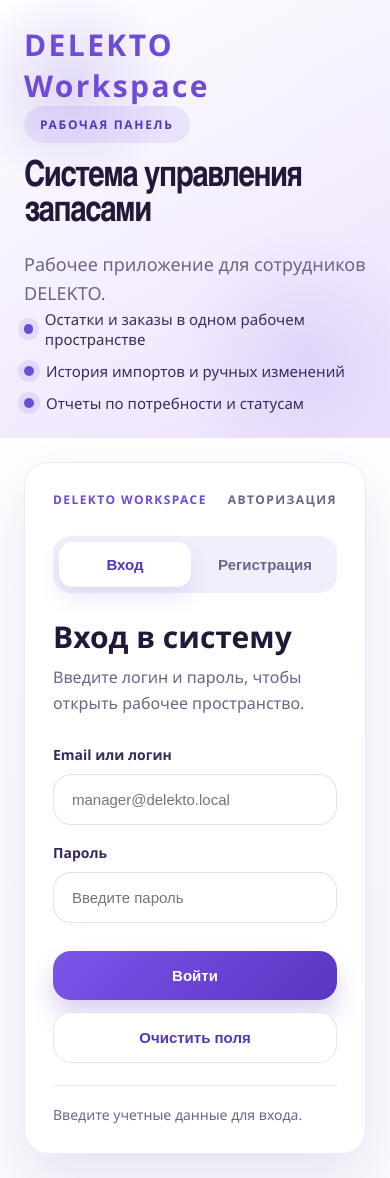
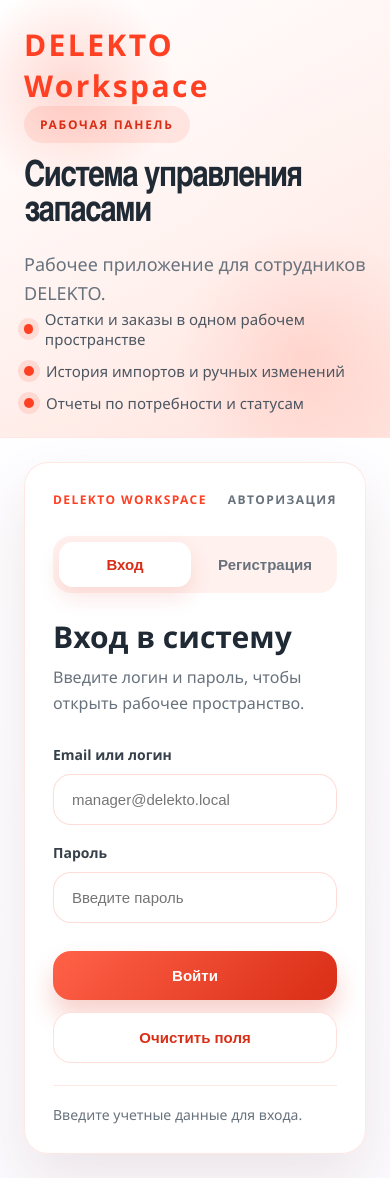
Before and after one commit to Aleksey8622/Analiz_RUM, a React (Vite) app: page /#/ in a window 390 px wide. Built offline with nearby package versions, Linux system fonts and the light colour scheme.

Commit message:
feat: apply DELEKTO theme and responsive loading states

```diff
--- /dev/null
+++ b/src/components/ui/DelektoLoader.css
@@ -0,0 +1,56 @@
+.delekto-loader {
+  display: grid;
+  justify-items: center;
+  gap: 10px;
+  color: var(--color-text-muted);
+}
+
+.delekto-loader--overlay {
+  position: fixed;
+  inset: 0;
+  z-index: 100;
+  place-content: center;
+  background: rgba(255, 255, 255, .82);
+  backdrop-filter: blur(5px);
+}
+
+.delekto-loader__letters { display: flex; gap: 5px; }
+.delekto-loader__letters span {
+  color: rgba(255, 64, 35, .28);
+  font-size: 25px;
+  font-weight: 900;
+  letter-spacing: .04em;
+  animation: delekto-letter 1.4s ease-in-out infinite;
+}
+
+.delekto-loader__label { font-size: 12px; font-weight: 700; }
+
+@keyframes delekto-letter {
+  0%, 45%, 100% { color: rgba(255, 64, 35, .28); transform: translateY(0); }
+  18% { color: var(--color-primary); transform: translateY(-7px); }
+}
+
+.dashboard-skeleton { display: grid; gap: 14px; padding: 2px; }
+.dashboard-skeleton__cards { display: grid; grid-template-columns: repeat(4, 1fr); gap: 10px; }
+.dashboard-skeleton__cards span,
+.dashboard-skeleton__toolbar,
+.dashboard-skeleton__table span {
+  overflow: hidden;
+  border-radius: 8px;
+  background: linear-gradient(90deg, #f1f2f4 25%, #fff5f2 42%, #f1f2f4 65%);
+  background-size: 320% 100%;
+  animation: delekto-skeleton 1.35s ease-in-out infinite;
+}
+.dashboard-skeleton__cards span { height: 76px; }
+.dashboard-skeleton__toolbar { height: 44px; }
+.dashboard-skeleton__table { display: grid; gap: 1px; border: 1px solid var(--color-border); background: var(--color-border); }
+.dashboard-skeleton__table span { height: 42px; border-radius: 0; }
+
+@keyframes delekto-skeleton { from { background-position: 100% 0; } to { background-position: 0 0; } }
+
+@media (prefers-reduced-motion: reduce) {
+  .delekto-loader__letters span,
+  .dashboard-skeleton__cards span,
+  .dashboard-skeleton__toolbar,
+  .dashboard-skeleton__table span { animation: none; }
+}
--- /dev/null
+++ b/src/components/ui/DelektoLoader.tsx
@@ -0,0 +1,33 @@
+import './DelektoLoader.css';
+
+type DelektoLoaderProps = {
+  label?: string;
+  overlay?: boolean;
+};
+
+const letters = 'DELEKTO'.split('');
+
+export function DelektoLoader({ label = 'Загрузка данных…', overlay = false }: DelektoLoaderProps) {
+  return (
+    <div className={`delekto-loader${overlay ? ' delekto-loader--overlay' : ''}`} role="status" aria-live="polite">
+      <div className="delekto-loader__letters" aria-label="DELEKTO">
+        {letters.map((letter, index) => <span style={{ animationDelay: `${index * 0.12}s` }} key={`${letter}-${index}`}>{letter}</span>)}
+      </div>
+      <span className="delekto-loader__label">{label}</span>
+    </div>
+  );
+}
+
+export function DashboardSkeleton() {
+  return (
+    <div className="dashboard-skeleton" role="status" aria-label="Загрузка рабочего пространства">
+      <div className="dashboard-skeleton__cards">
+        {Array.from({ length: 4 }, (_, index) => <span key={index} />)}
+      </div>
+      <div className="dashboard-skeleton__toolbar" />
+      <div className="dashboard-skeleton__table">
+        {Array.from({ length: 9 }, (_, index) => <span key={index} />)}
+      </div>
+    </div>
+  );
+}
--- a/src/features/auth/AuthPage.css
+++ b/src/features/auth/AuthPage.css
@@ -18,7 +18,7 @@
   grid-template-columns: minmax(320px, 0.95fr) minmax(440px, 1.05fr);
   min-height: 100vh;
   background:
-    radial-gradient(circle at top left, rgba(151, 104, 255, 0.18), transparent 32%),
+    radial-gradient(circle at top left, rgba(255, 96, 70, 0.18), transparent 32%),
     linear-gradient(180deg, #ffffff 0%, #fcfbff 100%);
 }
 
@@ -26,17 +26,17 @@
   position: relative;
   overflow: hidden;
   background:
-    linear-gradient(155deg, #ffffff 0%, #f8f3ff 48%, #f1e8ff 100%);
-  border-right: 1px solid rgba(111, 75, 216, 0.12);
+    linear-gradient(155deg, #ffffff 0%, #fff7f5 48%, #ffeae5 100%);
+  border-right: 1px solid rgba(255, 64, 35, 0.12);
 }
 
 .auth-brand-panel__backdrop {
   position: absolute;
   inset: 0;
   background:
-    radial-gradient(circle at 18% 20%, rgba(111, 75, 216, 0.18), transparent 22%),
-    radial-gradient(circle at 78% 82%, rgba(111, 75, 216, 0.12), transparent 28%),
-    linear-gradient(135deg, transparent 0%, rgba(111, 75, 216, 0.04) 100%);
+    radial-gradient(circle at 18% 20%, rgba(255, 64, 35, 0.18), transparent 22%),
+    radial-gradient(circle at 78% 82%, rgba(255, 64, 35, 0.12), transparent 28%),
+    linear-gradient(135deg, transparent 0%, rgba(255, 64, 35, 0.04) 100%);
 }
 
 .auth-brand-panel__content {
@@ -72,7 +72,7 @@
   width: fit-content;
   padding: 10px 16px;
   border-radius: 999px;
-  background: rgba(111, 75, 216, 0.1);
+  background: rgba(255, 64, 35, 0.1);
   color: var(--color-primary-dark);
   font-size: 12px;
   font-weight: 700;
@@ -86,7 +86,7 @@
   font-size: clamp(40px, 5vw, 68px);
   line-height: 0.98;
   letter-spacing: -0.04em;
-  color: #24183a;
+  color: #202a35;
 }
 
 .auth-brand-copy p {
@@ -109,7 +109,7 @@
   display: flex;
   align-items: center;
   gap: 12px;
-  color: #3c2b61;
+  color: #4c5661;
   font-size: 15px;
 }
 
@@ -119,7 +119,7 @@
   height: 10px;
   border-radius: 999px;
   background: var(--color-primary);
-  box-shadow: 0 0 0 6px rgba(111, 75, 216, 0.12);
+  box-shadow: 0 0 0 6px rgba(255, 64, 35, 0.12);
 }
 
 .auth-form-panel {
@@ -132,10 +132,10 @@
 .auth-form-card {
   width: min(620px, 100%);
   padding: clamp(28px, 4vw, 40px);
-  border: 1px solid rgba(111, 75, 216, 0.12);
+  border: 1px solid rgba(255, 64, 35, 0.12);
   border-radius: 30px;
   background: rgba(255, 255, 255, 0.92);
-  box-shadow: 0 28px 60px rgba(58, 27, 121, 0.1);
+  box-shadow: 0 28px 60px rgba(99, 39, 28, 0.1);
   backdrop-filter: blur(14px);
 }
 
@@ -169,7 +169,7 @@
   margin-top: 28px;
   padding: 6px;
   border-radius: 18px;
-  background: #f3eefc;
+  background: #fff1ee;
 }
 
 .auth-mode-switch__button {
@@ -191,7 +191,7 @@
 .auth-mode-switch__button.is-active {
   background: #ffffff;
   color: var(--color-primary-dark);
-  box-shadow: 0 10px 22px rgba(88, 53, 184, 0.12);
+  box-shadow: 0 10px 22px rgba(217, 45, 22, 0.12);
 }
 
 .auth-form-copy {
@@ -202,7 +202,7 @@
   margin: 0;
   font-size: clamp(30px, 3vw, 40px);
   line-height: 1.04;
-  color: #24183a;
+  color: #202a35;
 }
 
 .auth-form-copy p {
@@ -230,14 +230,14 @@
 }
 
 .auth-field span {
-  color: #38295a;
+  color: #36404a;
   font-size: 14px;
   font-weight: 700;
 }
 
 .auth-field input {
   width: 100%;
-  border: 1px solid rgba(111, 75, 216, 0.18);
+  border: 1px solid rgba(255, 64, 35, 0.18);
   border-radius: 18px;
   background: #ffffff;
   color: var(--color-text);
@@ -248,8 +248,8 @@
 
 .auth-field input:focus {
   outline: none;
-  border-color: rgba(111, 75, 216, 0.65);
-  box-shadow: 0 0 0 5px rgba(111, 75, 216, 0.12);
+  border-color: rgba(255, 64, 35, 0.65);
+  box-shadow: 0 0 0 5px rgba(255, 64, 35, 0.12);
 }
 
 .auth-form__actions {
@@ -270,9 +270,9 @@
 
 .auth-primary-button {
   border: 0;
-  background: linear-gradient(135deg, #7c55ea 0%, #5a34c2 100%);
+  background: linear-gradient(135deg, #ff6248 0%, #d92d16 100%);
   color: #ffffff;
-  box-shadow: 0 16px 26px rgba(90, 52, 194, 0.22);
+  box-shadow: 0 16px 26px rgba(217, 45, 22, 0.22);
 }
 
 .auth-primary-button:hover,
@@ -281,7 +281,7 @@
 }
 
 .auth-secondary-button {
-  border: 1px solid rgba(111, 75, 216, 0.16);
+  border: 1px solid rgba(255, 64, 35, 0.16);
   background: #ffffff;
   color: var(--color-primary-dark);
 }
@@ -289,7 +289,7 @@
 .auth-form-card__footer {
   margin-top: 22px;
   padding-top: 18px;
-  border-top: 1px solid rgba(111, 75, 216, 0.12);
+  border-top: 1px solid rgba(255, 64, 35, 0.12);
 }
 
 .auth-form-card__footer p {
@@ -307,7 +307,7 @@
   .auth-brand-panel {
     min-height: 360px;
     border-right: 0;
-    border-bottom: 1px solid rgba(111, 75, 216, 0.12);
+    border-bottom: 1px solid rgba(255, 64, 35, 0.12);
   }
 }
 
--- a/src/features/dashboard/SourceReport.tsx
+++ b/src/features/dashboard/SourceReport.tsx
@@ -1,4 +1,4 @@
-import { useMemo, useState } from 'react';
+import { useEffect, useMemo, useState } from 'react';
 
 export type SourceReportColumn = {
   key: string;
@@ -39,6 +39,7 @@
   const [search, setSearch] = useState('');
   const [filters, setFilters] = useState<SourceFilter[]>([]);
   const [isFilterOpen, setIsFilterOpen] = useState(false);
+  const [visibleLimit, setVisibleLimit] = useState(500);
 
   const filteredRows = useMemo(() => {
     const query = search.trim().toLocaleLowerCase('ru');
@@ -60,6 +61,10 @@
       return matchesSearch && matchesFilters;
     });
   }, [columns, filters, rows, search]);
+
+  useEffect(() => setVisibleLimit(500), [filters, rows, search]);
+
+  const visibleRows = useMemo(() => filteredRows.slice(0, visibleLimit), [filteredRows, visibleLimit]);
 
   const updateFilter = (id: number, field: 'field' | 'value', value: string) => {
     setFilters((current) => current.map((filter) => filter.id === id ? { ...filter, [field]: value } : filter));
@@ -132,7 +137,7 @@
             {onDeleteRow && <th className="is-center source-report__action-header">Действие</th>}
           </tr></thead>
           <tbody>
-            {filteredRows.map((row) => (
+            {visibleRows.map((row) => (
               <tr className={getRowClassName?.(row)} key={row.id}>
                 {columns.map((column) => (
                   <td className={column.align ? `is-${column.align}` : undefined} key={column.key}>
@@ -149,6 +154,11 @@
           </tbody>
         </table>
         {filteredRows.length === 0 && <div className="source-report__empty">По заданным условиям ничего не найдено</div>}
+        {visibleRows.length < filteredRows.length && (
+          <button className="source-report__load-more" type="button" onClick={() => setVisibleLimit((current) => current + 500)}>
+            Показать ещё 500 · осталось {filteredRows.length - visibleRows.length}
+          </button>
+        )}
       </div>
     </div>
   );
--- a/src/styles/theme.css
+++ b/src/styles/theme.css
@@ -1,13 +1,13 @@
 :root {
-  --color-bg: #f6f4fb;
+  --color-bg: #f5f6f7;
   --color-surface: #ffffff;
-  --color-surface-muted: #f1edf9;
-  --color-border: #d9d1ee;
-  --color-text: #221a35;
-  --color-text-muted: #6e6489;
-  --color-primary: #6f4bd8;
-  --color-primary-dark: #5635b8;
-  --color-primary-soft: #ece6ff;
+  --color-surface-muted: #fff3f0;
+  --color-border: #e1e4e8;
+  --color-text: #202a35;
+  --color-text-muted: #68727d;
+  --color-primary: #ff4023;
+  --color-primary-dark: #d92d16;
+  --color-primary-soft: #fff0ed;
   --color-success: #1f8f63;
   --color-danger: #c44b6a;
 }
```
Also changed, not shown: src/features/dashboard/DashboardPage.css (+48 -0 lines), src/features/dashboard/DashboardPage.tsx (+36 -10 lines).
